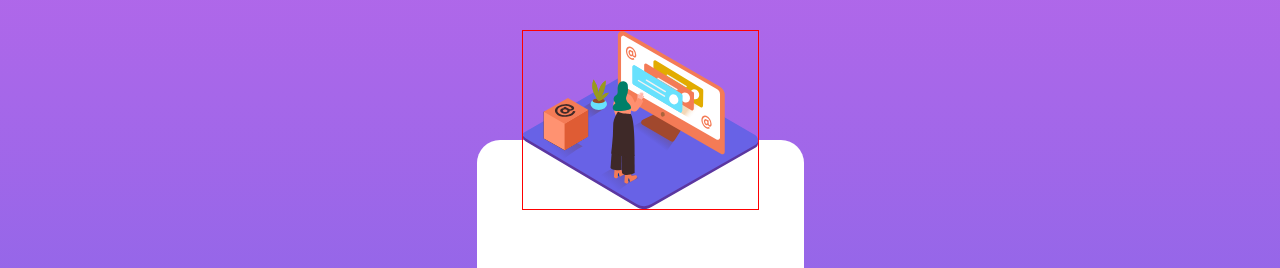
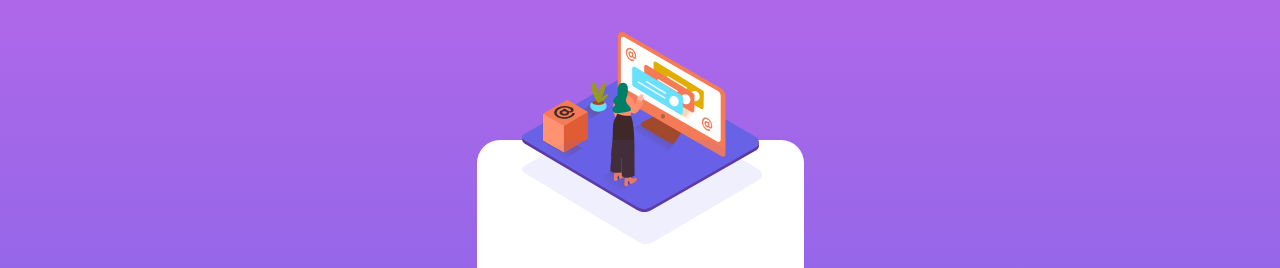
Before and after one commit to cuonglyy/faq-accordion-card, a plain HTML site: page index.html in a window 1280 px wide. Shown: the top 268 px of the page. Drawn offline with Linux system fonts and the light colour scheme.

Commit message:
Correctly positioned illustration with background image

```diff
--- a/index.html
+++ b/index.html
@@ -19,6 +19,7 @@
   <main id="card-container">
     <div class="illustration">
       <img src="./images/illustration-woman-online-mobile.svg" alt="illustration woman online">
+      <img class="illustration-background__img" src="./images/bg-pattern-mobile.svg" alt="background image">
     </div>
 
     <section class="faq-container">
--- a/styles/styles.css
+++ b/styles/styles.css
@@ -57,15 +57,6 @@ body {
     border-radius: 2.3rem;
 }
 
-
-/*
-
-absolute position might not work since it wont be responsive with user interaction
-Ex. clicking on a button, making the container a lil larger
-let's try it first xD
-
-
-*/
 .illustration {
     /*
     position: relative;
@@ -73,13 +64,17 @@ let's try it first xD
     margin: auto;
     */
     position: absolute;
-    top: -11rem;
+    top: -10.8rem;
     left: 0;
     right: 0;
     margin: 0 auto;
     width: 23.7rem;
     height: 18rem;
-    border: 1px solid red;
+}
+
+.illustration-background__img {
+    position: relative;
+    top: -7.5rem;
 }
 
 .faq__header {
```
